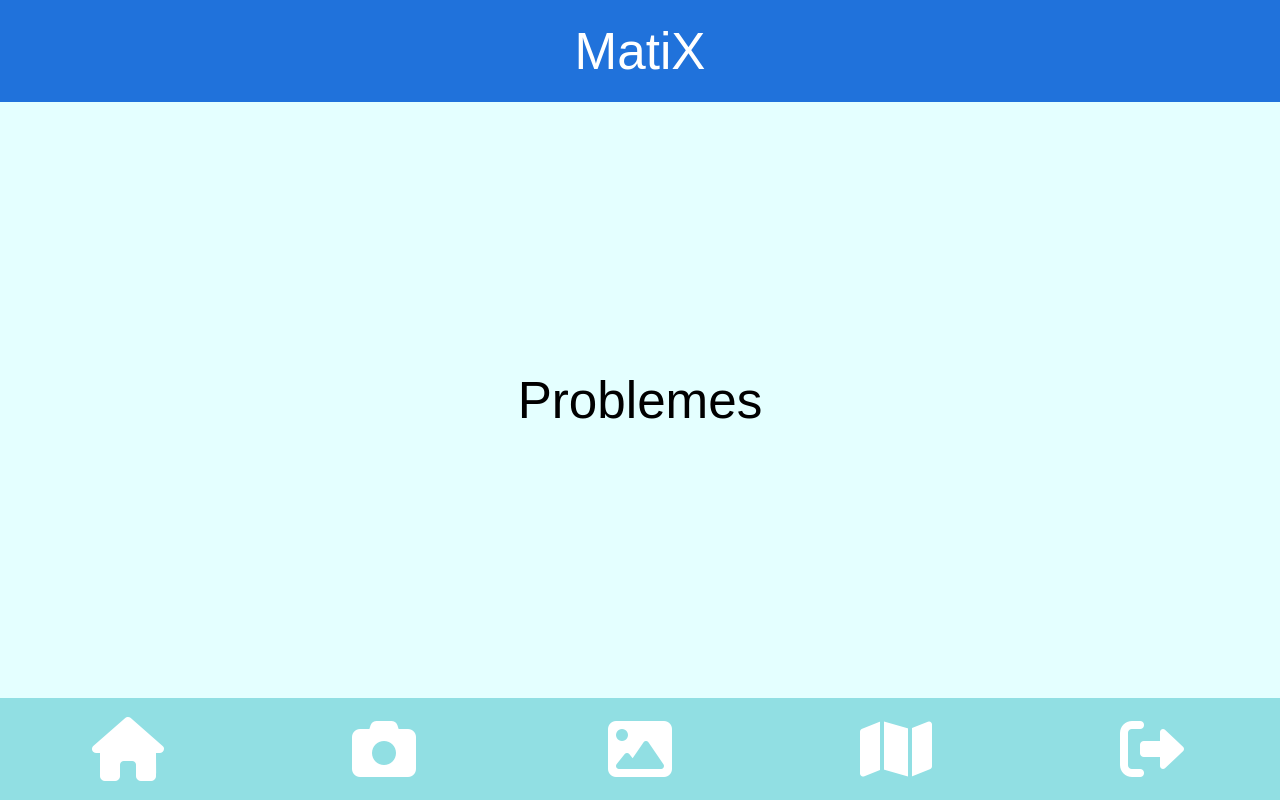
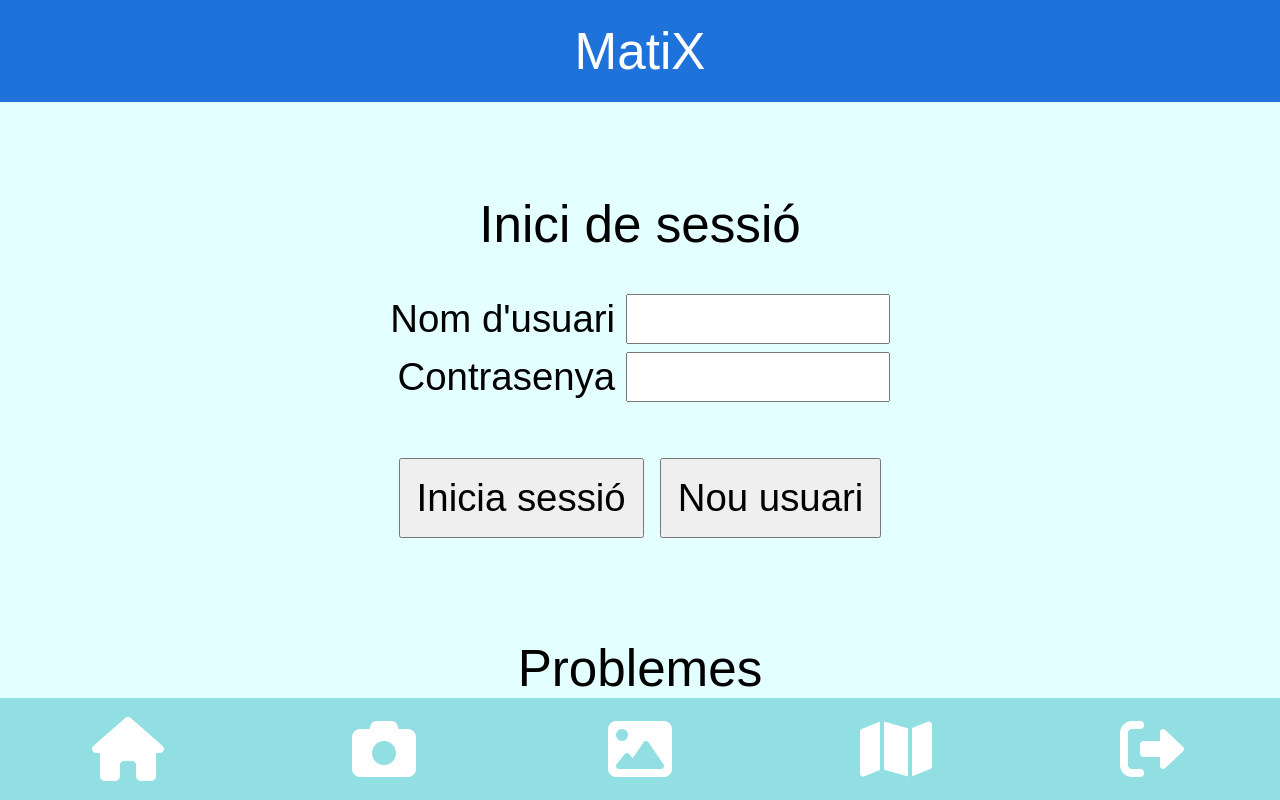
Before and after one commit to JoanPera/html, a plain HTML site: page index.html in a window 1280 px wide. Drawn offline with Linux system fonts and the light colour scheme.

Commit message:
inici seció index.html

```diff
--- a/index.html
+++ b/index.html
@@ -15,6 +15,25 @@
 		<div id="superior">
 		MatiX
 		</div>
+		<div id="seccio_0" class="seccio">
+			<div>
+			  Inici de sessió
+			</div>
+			<div id="credencials">
+			  <div>
+			   <label for="nom_usuari">Nom d'usuari</label>
+			   <input type="text" id="nom_usuari">
+			  </div>
+			  <div>
+			   <label for="contrasenya">Contrasenya</label>
+			   <input type="password" id="contrasenya">
+			  </div>
+			 </div>
+			 <div id="botons_sessio">
+			   <button>Inicia sessió</button>
+			   <button>Nou usuari</button>
+			 </div>
+			</div>
 		<div id="seccio_1">
 		Problemes
 		</div>
```
